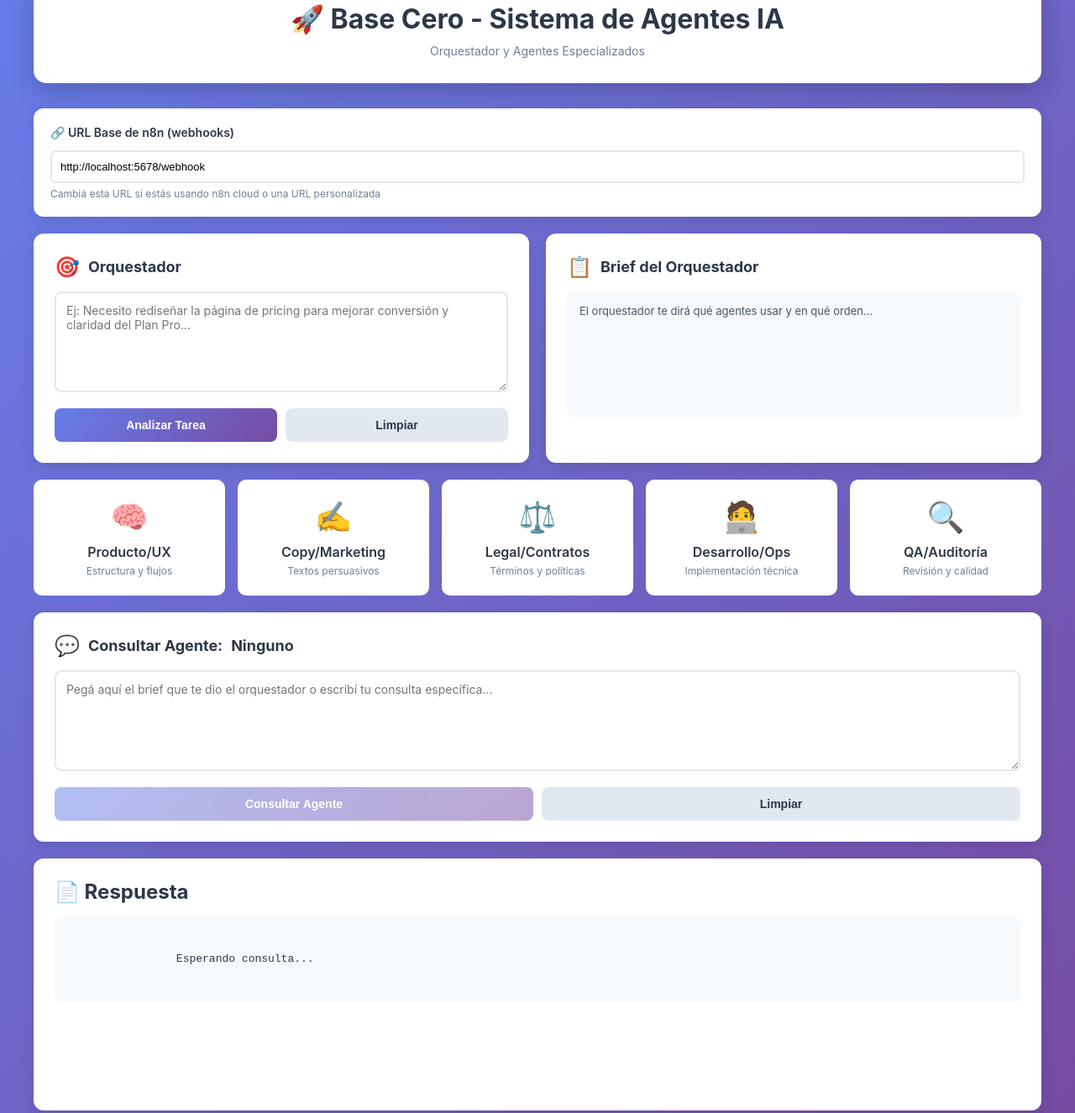
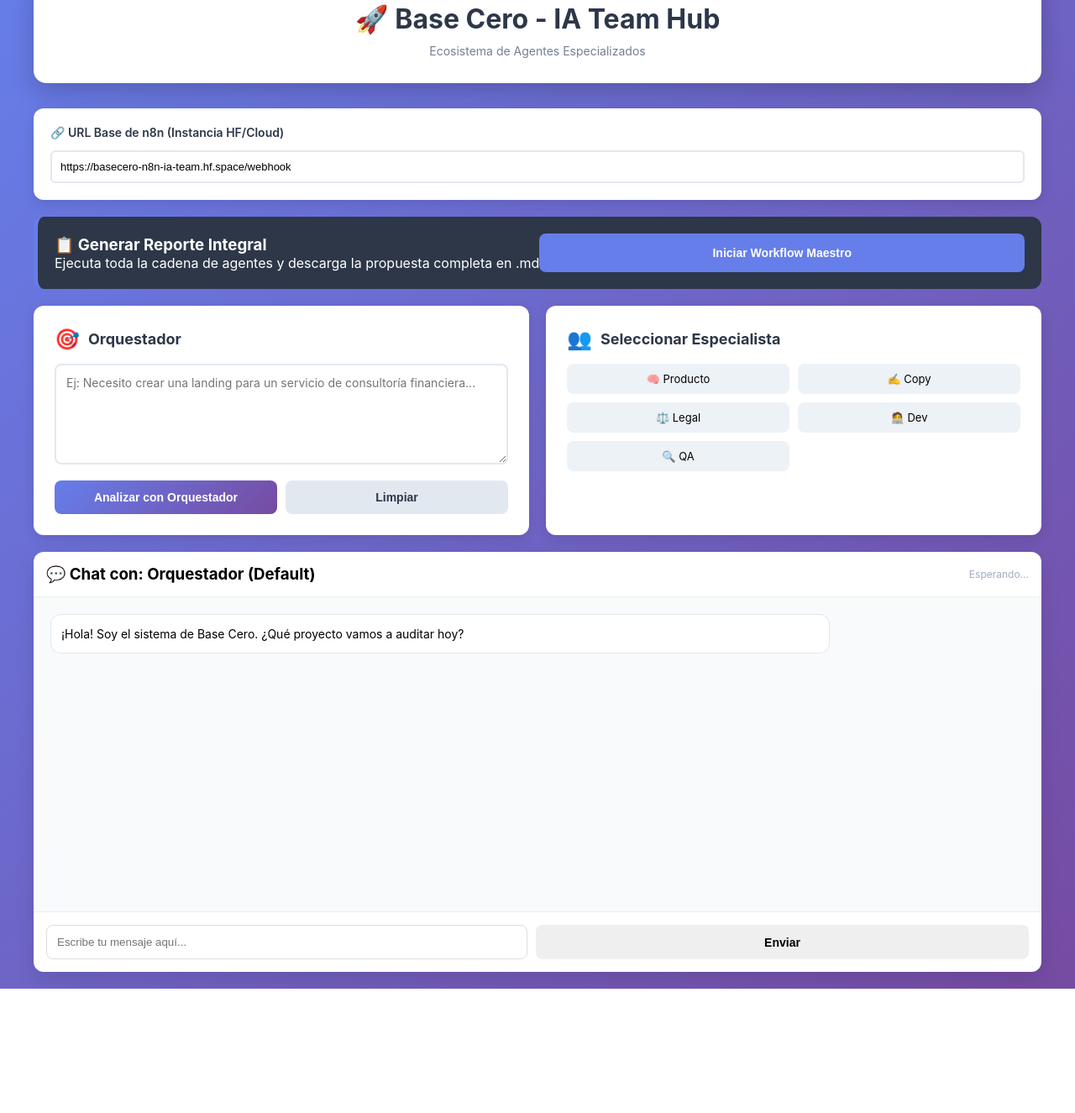
Before and after one commit to basecero-estudio/agentes, a plain HTML site: page index.html in a window 1280 px wide. Shown: the part 47-1372 px from the top of the page at 84% size. After the commit the page ends 1224 px from the top, so only its background shows below. Drawn offline with Linux system fonts and the light colour scheme.

Commit message:
Workflow Maestro

```diff
--- a/index.html
+++ b/index.html
@@ -3,89 +3,65 @@
 <head>
     <meta charset="UTF-8">
     <meta name="viewport" content="width=device-width, initial-scale=1.0">
-    <title>Base Cero - Sistema de Agentes IA</title>
+    <title>Base Cero - IA Team Hub</title>
     <link rel="stylesheet" href="styles.css">
-
 </head>
 <body>
     <div class="container">
         <header>
-            <h1>🚀 Base Cero - Sistema de Agentes IA</h1>
-            <p class="subtitle">Orquestador y Agentes Especializados</p>
+            <h1>🚀 Base Cero - IA Team Hub</h1>
+            <p class="subtitle">Ecosistema de Agentes Especializados</p>
         </header>
 
         <div class="config-section">
-            <label class="config-label">🔗 URL Base de n8n (webhooks)</label>
-            <input type="text" id="n8nUrl" class="config-input" placeholder="http://localhost:5678/webhook" value="http://localhost:5678/webhook">
-            <p style="font-size: 12px; color: #718096; margin-top: 5px;">
-                Cambiá esta URL si estás usando n8n cloud o una URL personalizada
-            </p>
+            <label class="config-label">🔗 URL Base de n8n (Instancia HF/Cloud)</label>
+            <input type="text" id="n8nUrl" class="config-input" value="https://basecero-n8n-ia-team.hf.space/webhook">
+        </div>
+
+        <div class="master-action-card">
+            <div class="master-info">
+                <h3>📋 Generar Reporte Integral</h3>
+                <p>Ejecuta toda la cadena de agentes y descarga la propuesta completa en .md</p>
+            </div>
+            <button class="btn-master" onclick="ejecutarMaestro()" id="btnMaestro">Iniciar Workflow Maestro</button>
         </div>
 
         <div class="main-grid">
             <div class="card">
                 <h2><span class="icon">🎯</span> Orquestador</h2>
-                <textarea id="tareaOrquestador" placeholder="Ej: Necesito rediseñar la página de pricing para mejorar conversión y claridad del Plan Pro..."></textarea>
+                <textarea id="tareaOrquestador" placeholder="Ej: Necesito crear una landing para un servicio de consultoría financiera..."></textarea>
                 <div class="button-group">
-                    <button class="btn-primary" onclick="consultarOrquestador()">Analizar Tarea</button>
+                    <button class="btn-primary" onclick="consultarOrquestador()">Analizar con Orquestador</button>
                     <button class="btn-secondary" onclick="limpiar('tareaOrquestador')">Limpiar</button>
                 </div>
             </div>
 
             <div class="card">
-                <h2><span class="icon">📋</span> Brief del Orquestador</h2>
-                <div id="briefArea" style="background: #f7fafc; padding: 15px; border-radius: 8px; min-height: 150px; font-size: 13px; color: #4a5568;">
-                    El orquestador te dirá qué agentes usar y en qué orden...
+                <h2><span class="icon">👥</span> Seleccionar Especialista</h2>
+                <div class="agents-chat-grid">
+                    <div class="agent-item" onclick="seleccionarAgente('producto')">🧠 Producto</div>
+                    <div class="agent-item" onclick="seleccionarAgente('copy')">✍️ Copy</div>
+                    <div class="agent-item" onclick="seleccionarAgente('legal')">⚖️ Legal</div>
+                    <div class="agent-item" onclick="seleccionarAgente('desarrollo')">🧑‍💻 Dev</div>
+                    <div class="agent-item" onclick="seleccionarAgente('qa')">🔍 QA</div>
                 </div>
             </div>
         </div>
 
-        <div class="agents-grid">
-            <div class="agent-card" onclick="seleccionarAgente('producto')">
-                <div class="agent-icon">🧠</div>
-                <div class="agent-name">Producto/UX</div>
-                <div class="agent-desc">Estructura y flujos</div>
+        <div class="chat-container">
+            <div class="chat-header">
+                <h3>💬 Chat con: <span id="agenteSeleccionado">Orquestador (Default)</span></h3>
+                <span id="statusBadge" class="status-offline">Esperando...</span>
             </div>
-            <div class="agent-card" onclick="seleccionarAgente('copy')">
-                <div class="agent-icon">✍️</div>
-                <div class="agent-name">Copy/Marketing</div>
-                <div class="agent-desc">Textos persuasivos</div>
+            <div id="chatBox" class="chat-box">
+                <div class="msg bot">¡Hola! Soy el sistema de Base Cero. ¿Qué proyecto vamos a auditar hoy?</div>
             </div>
-            <div class="agent-card" onclick="seleccionarAgente('legal')">
-                <div class="agent-icon">⚖️</div>
-                <div class="agent-name">Legal/Contratos</div>
-                <div class="agent-desc">Términos y políticas</div>
-            </div>
-            <div class="agent-card" onclick="seleccionarAgente('desarrollo')">
-                <div class="agent-icon">🧑‍💻</div>
-                <div class="agent-name">Desarrollo/Ops</div>
-                <div class="agent-desc">Implementación técnica</div>
-            </div>
-            <div class="agent-card" onclick="seleccionarAgente('qa')">
-                <div class="agent-icon">🔍</div>
-                <div class="agent-name">QA/Auditoría</div>
-                <div class="agent-desc">Revisión y calidad</div>
-            </div>
-        </div>
-
-        <div class="card" style="margin-bottom: 20px;">
-            <h2><span class="icon">💬</span> Consultar Agente: <span id="agenteSeleccionado">Ninguno</span></h2>
-            <textarea id="tareaAgente" placeholder="Pegá aquí el brief que te dio el orquestador o escribí tu consulta específica..."></textarea>
-            <div class="button-group">
-                <button class="btn-primary" onclick="consultarAgente()" id="btnConsultarAgente" disabled>Consultar Agente</button>
-                <button class="btn-secondary" onclick="limpiar('tareaAgente')">Limpiar</button>
-            </div>
-        </div>
-
-        <div class="response-area">
-            <h2 style="margin-bottom: 15px; color: #2d3748;">📄 Respuesta</h2>
-            <div class="response-content" id="respuestaArea">
-                Esperando consulta...
+            <div class="chat-input-area">
+                <input type="text" id="chatInput" placeholder="Escribe tu mensaje aquí..." onkeypress="handleKeyPress(event)">
+                <button onclick="enviarMensajeChat()" id="btnEnviar">Enviar</button>
             </div>
         </div>
     </div>
-
-
     <script src="script.js"></script>
 </body>
 </html>
--- a/script.js
+++ b/script.js
@@ -1,5 +1,6 @@
-        let agenteActual = null;
+let agenteActual = 'orquestador';
 const agentes = {
+    'orquestador': { nombre: 'Orquestador', endpoint: 'orquestador' },
     'producto': { nombre: 'Producto/UX', endpoint: 'agente-producto' },
     'copy': { nombre: 'Copy/Marketing', endpoint: 'agente-copy' },
     'legal': { nombre: 'Legal/Contratos', endpoint: 'agente-legal' },
@@ -8,75 +9,88 @@
 };
 
 function seleccionarAgente(tipo) {
-            document.querySelectorAll('.agent-card').forEach(card => {
-                card.classList.remove('active');
-            });
-            event.target.closest('.agent-card').classList.add('active');
-
     agenteActual = tipo;
+    document.querySelectorAll('.agent-item').forEach(el => el.classList.remove('active'));
+    event.target.classList.add('active');
     document.getElementById('agenteSeleccionado').textContent = agentes[tipo].nombre;
-            document.getElementById('btnConsultarAgente').disabled = false;
+    addMessage('bot', `Has cambiado al canal de **${agentes[tipo].nombre}**. ¿En qué puedo ayudarte con este módulo?`);
 }
 
-        async function consultarOrquestador() {
-            const tarea = document.getElementById('tareaOrquestador').value.trim();
+async function enviarMensajeChat() {
+    const input = document.getElementById('chatInput');
+    const tarea = input.value.trim();
+    if (!tarea) return;
 
-            if (!tarea) {
-                alert('Por favor ingresá una tarea');
-                return;
-            }
+    addMessage('user', tarea);
+    input.value = '';
 
-            const respuestaArea = document.getElementById('respuestaArea');
-            respuestaArea.innerHTML = '<div class="loading"><div class="spinner"></div> Orquestador analizando...</div>';
+    const n8nUrl = document.getElementById('n8nUrl').value.trim();
+    setStatus('Procesando...', 'status-online');
 
     try {
-                const n8nUrl = document.getElementById('n8nUrl').value.trim();
-                const response = await fetch(`${n8nUrl}/orquestador`, {
+        const response = await fetch(`${n8nUrl}/${agentes[agenteActual].endpoint}`, {
             method: 'POST',
             headers: { 'Content-Type': 'application/json' },
             body: JSON.stringify({ tarea })
         });
 
-                const data = await response.json();
-                document.getElementById('briefArea').textContent = data.analisis;
-                respuestaArea.textContent = data.analisis;
+        // Manejamos si la respuesta es texto plano o JSON
+        const data = await response.text();
+        addMessage('bot', data);
     } catch (error) {
-                respuestaArea.innerHTML = `<span style="color: red;">Error: ${error.message}</span>`;
+        addMessage('bot', `❌ Error de conexión: ${error.message}`);
+    } finally {
+        setStatus('Online', 'status-online');
     }
 }
 
-        async function consultarAgente() {
-            if (!agenteActual) {
-                alert('Seleccioná un agente primero');
-                return;
-            }
+async function ejecutarMaestro() {
+    const tarea = document.getElementById('tareaOrquestador').value.trim();
+    if (!tarea) return alert("Ingresa una tarea para el reporte maestro");
 
-            const tarea = document.getElementById('tareaAgente').value.trim();
-            const brief = document.getElementById('briefArea').textContent;
-
-            if (!tarea) {
-                alert('Por favor ingresá una tarea o brief para el agente');
-                return;
-            }
-
-            const respuestaArea = document.getElementById('respuestaArea');
-            respuestaArea.innerHTML = `<div class="loading"><div class="spinner"></div> ${agentes[agenteActual].nombre} trabajando...</div>`;
+    const btn = document.getElementById('btnMaestro');
+    btn.disabled = true;
+    btn.textContent = "⚙️ Generando Propuesta (espera 10s)...";
 
     try {
         const n8nUrl = document.getElementById('n8nUrl').value.trim();
-                const response = await fetch(`${n8nUrl}/${agentes[agenteActual].endpoint}`, {
+        const response = await fetch(`${n8nUrl}/master-workflow`, {
             method: 'POST',
             headers: { 'Content-Type': 'application/json' },
-                    body: JSON.stringify({ tarea, brief })
+            body: JSON.stringify({ tarea })
         });
 
-                const data = await response.json();
-                respuestaArea.textContent = `[${data.agente}]\n\n${data.respuesta}`;
+        const blob = await response.blob();
+        const url = window.URL.createObjectURL(blob);
+        const a = document.createElement('a');
+        a.href = url;
+        a.download = 'propuesta-base-cero.md';
+        document.body.appendChild(a);
+        a.click();
+        a.remove();
+        addMessage('bot', '✅ ¡Reporte Maestro generado y descargado con éxito!');
     } catch (error) {
-                respuestaArea.innerHTML = `<span style="color: red;">Error: ${error.message}</span>`;
+        alert("Error en Workflow Maestro: " + error.message);
+    } finally {
+        btn.disabled = false;
+        btn.textContent = "Iniciar Workflow Maestro";
     }
 }
 
-        function limpiar(elementId) {
-            document.getElementById(elementId).value = '';
+function addMessage(sender, text) {
+    const chatBox = document.getElementById('chatBox');
+    const div = document.createElement('div');
+    div.className = `msg ${sender}`;
+    div.innerHTML = text.replace(/\n/g, '<br>');
+    chatBox.appendChild(div);
+    chatBox.scrollTop = chatBox.scrollHeight;
 }
+
+function setStatus(text, className) {
+    const s = document.getElementById('statusBadge');
+    s.textContent = text;
+    s.className = className;
+}
+
+function handleKeyPress(e) { if (e.key === 'Enter') enviarMensajeChat(); }
+function limpiar(id) { document.getElementById(id).value = ''; }
--- a/styles.css
+++ b/styles.css
@@ -20,7 +20,7 @@
     background: white;
     padding: 30px;
     border-radius: 15px;
-            box-shadow: 0 10px 30px rgba(0,0,0,0.2);
+    box-shadow: 0 10px 30px rgba(0, 0, 0, 0.2);
     margin-bottom: 30px;
     text-align: center;
 }
@@ -46,7 +46,7 @@
     background: white;
     padding: 25px;
     border-radius: 12px;
-            box-shadow: 0 5px 15px rgba(0,0,0,0.1);
+    box-shadow: 0 5px 15px rgba(0, 0, 0, 0.1);
 }
 
 .card h2 {
@@ -140,7 +140,7 @@
 
 .agent-card:hover {
     transform: translateY(-5px);
-            box-shadow: 0 10px 25px rgba(0,0,0,0.15);
+    box-shadow: 0 10px 25px rgba(0, 0, 0, 0.15);
     border-color: #667eea;
 }
 
@@ -169,7 +169,7 @@
     background: white;
     padding: 25px;
     border-radius: 12px;
-            box-shadow: 0 5px 15px rgba(0,0,0,0.1);
+    box-shadow: 0 5px 15px rgba(0, 0, 0, 0.1);
     min-height: 300px;
 }
 
@@ -205,15 +205,20 @@
 }
 
 @keyframes spin {
-            0% { transform: rotate(0deg); }
-            100% { transform: rotate(360deg); }
+    0% {
+        transform: rotate(0deg);
+    }
+
+    100% {
+        transform: rotate(360deg);
+    }
 }
 
 .config-section {
     background: white;
     padding: 20px;
     border-radius: 12px;
-            box-shadow: 0 5px 15px rgba(0,0,0,0.1);
+    box-shadow: 0 5px 15px rgba(0, 0, 0, 0.1);
     margin-bottom: 20px;
 }
 
@@ -243,3 +248,117 @@
         grid-template-columns: repeat(2, 1fr);
     }
 }
+
+/* ... (Mantener tus estilos base y agregar estos) ... */
+
+.master-action-card {
+    background: #2d3748;
+    color: white;
+    padding: 20px;
+    border-radius: 12px;
+    display: flex;
+    justify-content: space-between;
+    align-items: center;
+    margin-bottom: 20px;
+    border-left: 5px solid #667eea;
+}
+
+.btn-master {
+    background: #667eea;
+    color: white;
+    padding: 15px 25px;
+    border-radius: 8px;
+    font-weight: bold;
+    cursor: pointer;
+    border: none;
+}
+
+.chat-container {
+    background: white;
+    border-radius: 12px;
+    display: flex;
+    flex-direction: column;
+    height: 500px;
+    box-shadow: 0 10px 25px rgba(0, 0, 0, 0.1);
+}
+
+.chat-header {
+    padding: 15px;
+    border-bottom: 1px solid #eee;
+    display: flex;
+    justify-content: space-between;
+    align-items: center;
+}
+
+.chat-box {
+    flex: 1;
+    padding: 20px;
+    overflow-y: auto;
+    background: #f8fafc;
+}
+
+.msg {
+    margin-bottom: 15px;
+    padding: 12px;
+    border-radius: 12px;
+    max-width: 80%;
+    font-size: 14px;
+    line-height: 1.5;
+}
+
+.bot {
+    background: white;
+    align-self: flex-start;
+    border: 1px solid #e2e8f0;
+}
+
+.user {
+    background: #667eea;
+    color: white;
+    margin-left: auto;
+}
+
+.chat-input-area {
+    padding: 15px;
+    display: flex;
+    gap: 10px;
+    border-top: 1px solid #eee;
+}
+
+.chat-input-area input {
+    flex: 1;
+    padding: 12px;
+    border: 1px solid #ddd;
+    border-radius: 8px;
+}
+
+.agents-chat-grid {
+    display: grid;
+    grid-template-columns: repeat(2, 1fr);
+    gap: 10px;
+}
+
+.agent-item {
+    padding: 10px;
+    background: #edf2f7;
+    border-radius: 8px;
+    cursor: pointer;
+    font-size: 13px;
+    text-align: center;
+}
+
+.agent-item.active {
+    background: #667eea;
+    color: white;
+}
+
+.status-online {
+    color: #48bb78;
+    font-weight: bold;
+    font-size: 12px;
+}
+
+.status-offline {
+    color: #a0aec0;
+    font-size: 12px;
+}
```
Lines whose indentation alone changed are shown as unchanged.
